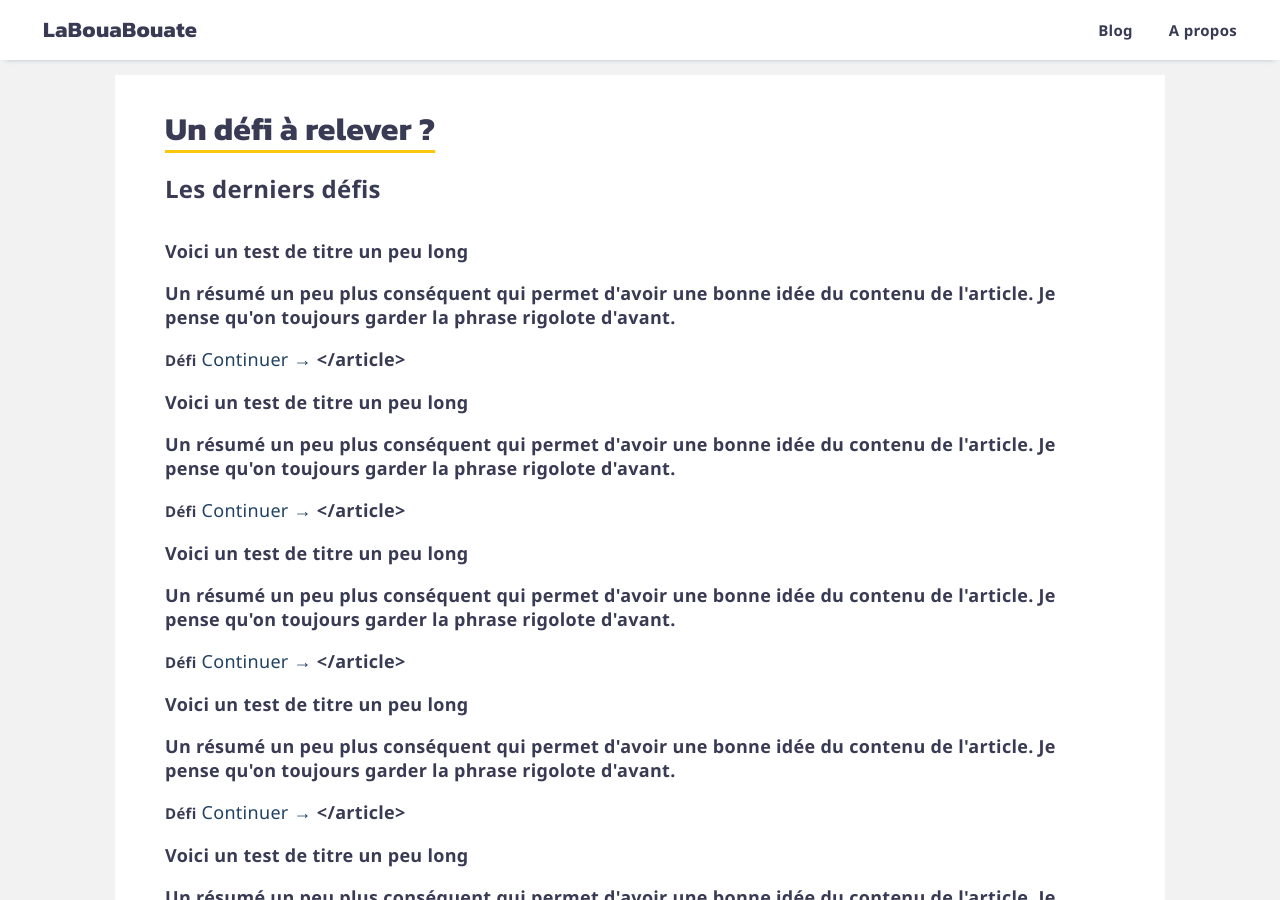
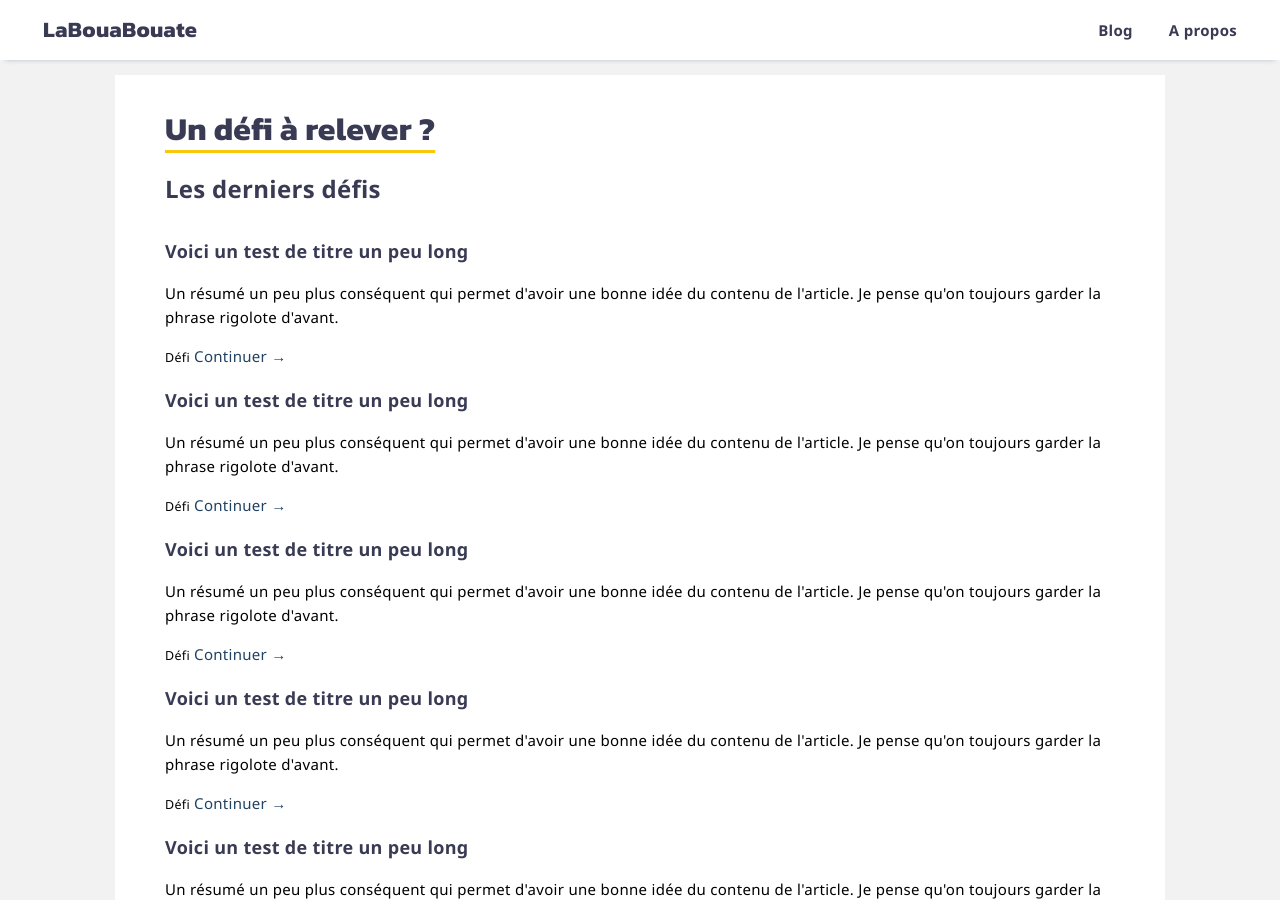
Before and after one commit to leobouard/leobouard.github.io, a Jekyll site: the page built from challenges.md, in a window 1280 px wide and 900 px high. Built offline with Jekyll 4.4.1, drawn with Linux system fonts in a browser that asks for light colours; our own code applies the rules of GitHub Pages for plain Markdown files; some of the changed text lies outside the part shown.

```diff
--- a/challenges.md
+++ b/challenges.md
@@ -9,35 +9,35 @@ permalink: /challenges
 <div class="posts">
     <article>
         <div style="background-color: #f9c80e;" height="150px"></div>
-        <h3>Voici un test de titre un peu long<h3>
+        <h3>Voici un test de titre un peu long</h3>
         <p>Un résumé un peu plus conséquent qui permet d'avoir une bonne idée du contenu de l'article. Je pense qu'on toujours garder la phrase rigolote d'avant.</p>
         <small>Défi</small>
         <a href="/">Continuer →</a>
     </article>
     <article>
         <div style="background-color: #f9c80e;" height="150px"></div>
-        <h3>Voici un test de titre un peu long<h3>
+        <h3>Voici un test de titre un peu long</h3>
         <p>Un résumé un peu plus conséquent qui permet d'avoir une bonne idée du contenu de l'article. Je pense qu'on toujours garder la phrase rigolote d'avant.</p>
         <small>Défi</small>
         <a href="/">Continuer →</a>
     </article>
     <article>
         <div style="background-color: #f9c80e;" height="150px"></div>
-        <h3>Voici un test de titre un peu long<h3>
+        <h3>Voici un test de titre un peu long</h3>
         <p>Un résumé un peu plus conséquent qui permet d'avoir une bonne idée du contenu de l'article. Je pense qu'on toujours garder la phrase rigolote d'avant.</p>
         <small>Défi</small>
         <a href="/">Continuer →</a>
     </article>
     <article>
         <div style="background-color: #f9c80e;" height="150px"></div>
-        <h3>Voici un test de titre un peu long<h3>
+        <h3>Voici un test de titre un peu long</h3>
         <p>Un résumé un peu plus conséquent qui permet d'avoir une bonne idée du contenu de l'article. Je pense qu'on toujours garder la phrase rigolote d'avant.</p>
         <small>Défi</small>
         <a href="/">Continuer →</a>
     </article>
     <article>
         <div style="background-color: #f9c80e;" height="150px"></div>
-        <h3>Voici un test de titre un peu long<h3>
+        <h3>Voici un test de titre un peu long</h3>
         <p>Un résumé un peu plus conséquent qui permet d'avoir une bonne idée du contenu de l'article. Je pense qu'on toujours garder la phrase rigolote d'avant.</p>
         <small>Défi</small>
         <a href="/">Continuer →</a>
```
